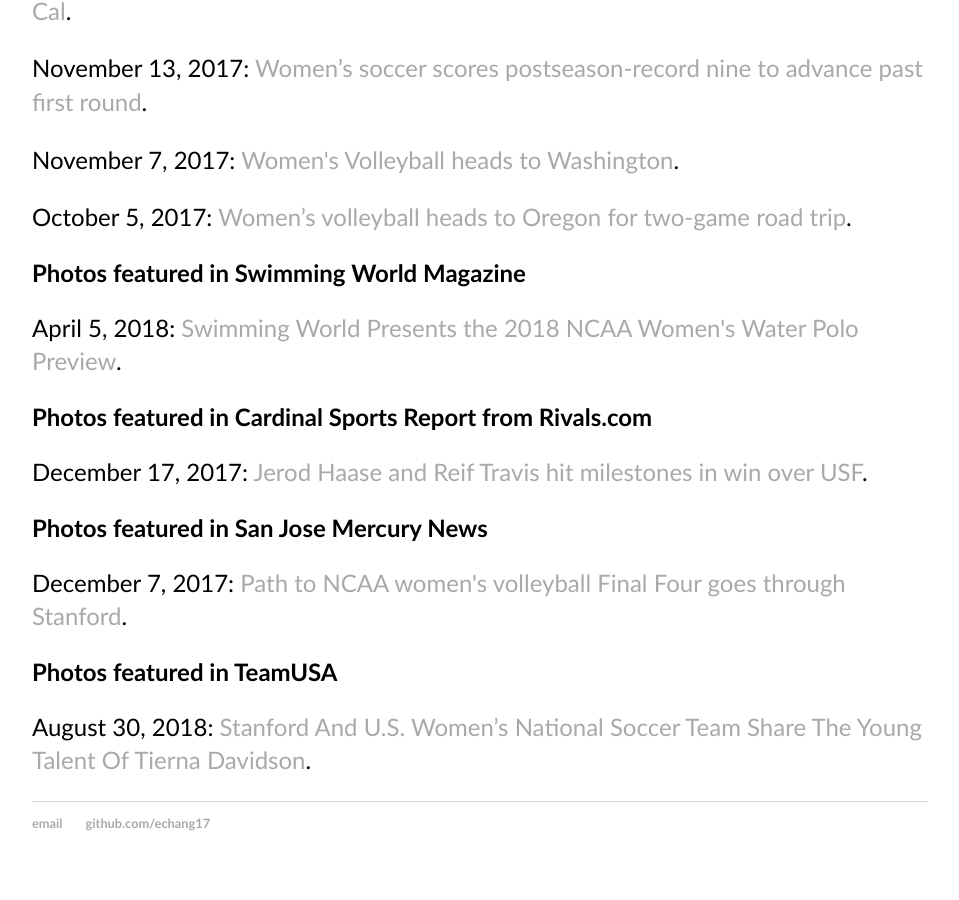
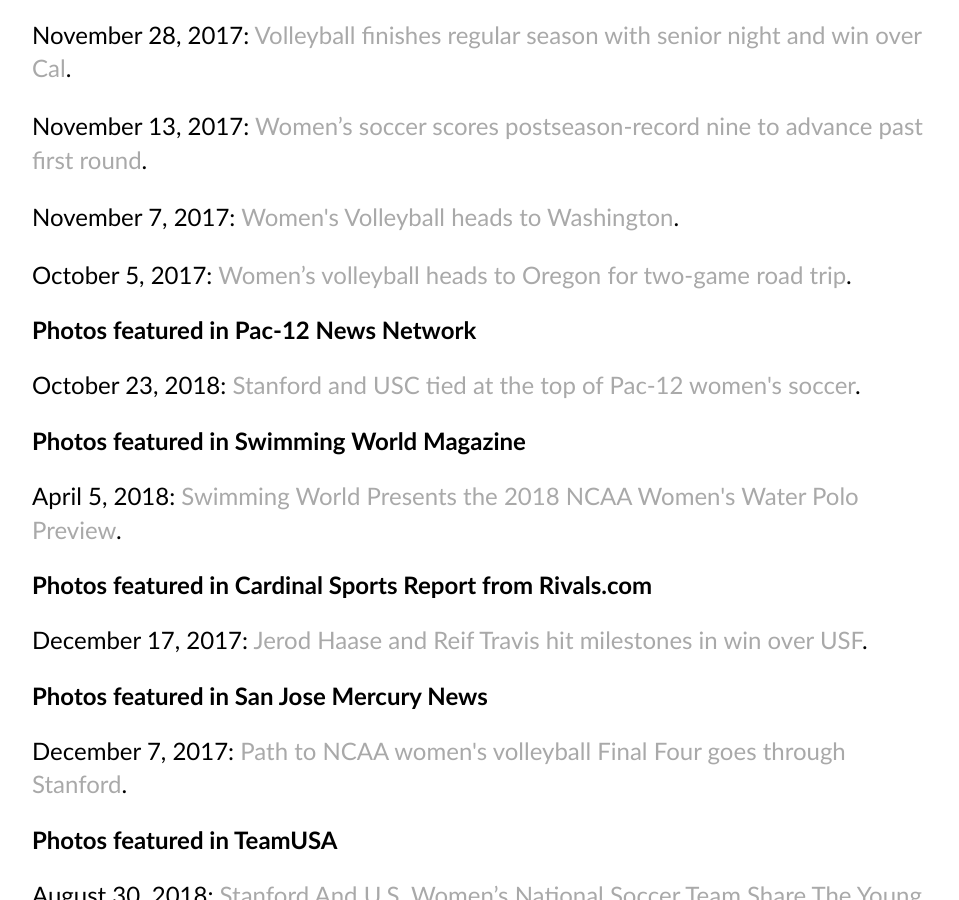
Before and after one commit to echang17/echang17.github.io, a Jekyll site: the page built from links/index.html, in a window 1280 px wide and 900 px high, scrolled down 3379 px. Shown: the whole window, without its empty margins (160-1119 px from the left). Built offline with Jekyll 4.4.1, drawn with Linux system fonts in a browser that asks for light colours; some of the changed text lies outside the part shown.

Commit message:
Update index.html

```diff
--- a/links/index.html
+++ b/links/index.html
@@ -9,6 +9,7 @@
     <p>September 6, 2017: <a href="http://www.espn.com/espnw/sports/article/20603346/stanford-cardinal-soccer-star-andi-sullivan-chooses-fascination-devastation-recover-knee-injury">Stanford star Andi Sullivan chooses fascination over devastation after knee surgery</a>. Check out the original <a href="https://isiphotos.photoshelter.com/image?&_bqG=664&_bqH=eJzz8_c1Loovjcyv8M1JSQ829Hf1zPQ0K8pKC3W1MjcwsTI0MABhIOkZ7xLsbJuarAZmxDv6udiWANnB_kEhti6OIa5Admiwa1C8p4ttKEiDa1aAeap_Wnayp4lavKNziG1xamJRcoaaM0gFAFYaI10-&GI_ID=">here</a>.</p>
   <p></p>
   <h2>Photos featured in the Palo Alto Weekly Online</h2>
+    <p>October 18, 2018: <a href="https://www.paloaltoonline.com/news/2018/10/18/cardinal-women-maintain-pac-12-soccer-status-quo-with-home-win">Cardinal women maintain Pac-12 soccer status quo with win</a>.</p>
     <p>October 7, 2018: <a href="https://www.paloaltoonline.com/news/2018/10/07/stanford-soccer-winning-pac-12-matches-on-the-road">Stanford soccer: Winning Pac-12 matches on the road</a>.</p>
     <p>September 11, 2018: <a href="https://www.paloaltoonline.com/news/2018/09/11/stanford-women-corral-third-ranked-longhorns-in-volleyball">Stanford Women corral third-ranked Longhorns in volleyball</a>.</p>
     <p>September 3, 2018: <a href="https://www.paloaltoonline.com/news/2018/09/03/stanford-men-fit-to-be-tied-in-a-road-soccer-match">Stanford men fit to be tied in a road soccer match</a>.</p>
@@ -57,6 +58,9 @@
     <p>November 7, 2017: <a href="https://www.stanforddaily.com/2017/11/07/womens-volleyball-heads-to-washington/">Women's Volleyball heads to Washington</a>.</p>
     <p>October 5, 2017: <a href="https://www.stanforddaily.com/2017/10/05/womens-volleyball-heads-to-oregon-for-two-game-road-trip/">Women’s volleyball heads to Oregon for two-game road trip</a>.</p>
   <p></p>
+  <h2>Photos featured in Pac-12 News Network</h2>
+  <p>October 23, 2018: <a href="https://pac-12.com/article/2018/10/19/stanford-and-usc-tied-top-pac-12-womens-soccer">Stanford and USC tied at the top of Pac-12 women's soccer</a>.</p>
+  <p></p>
   <h2>Photos featured in Swimming World Magazine</h2>
     <p>April 5, 2018: <a href="https://www.swimmingworldmagazine.com/news/swimming-world-presents-the-2018-ncaa-womens-water-polo-preview/">Swimming World Presents the 2018 NCAA Women's Water Polo Preview</a>.</p>
   <p></p>
```
